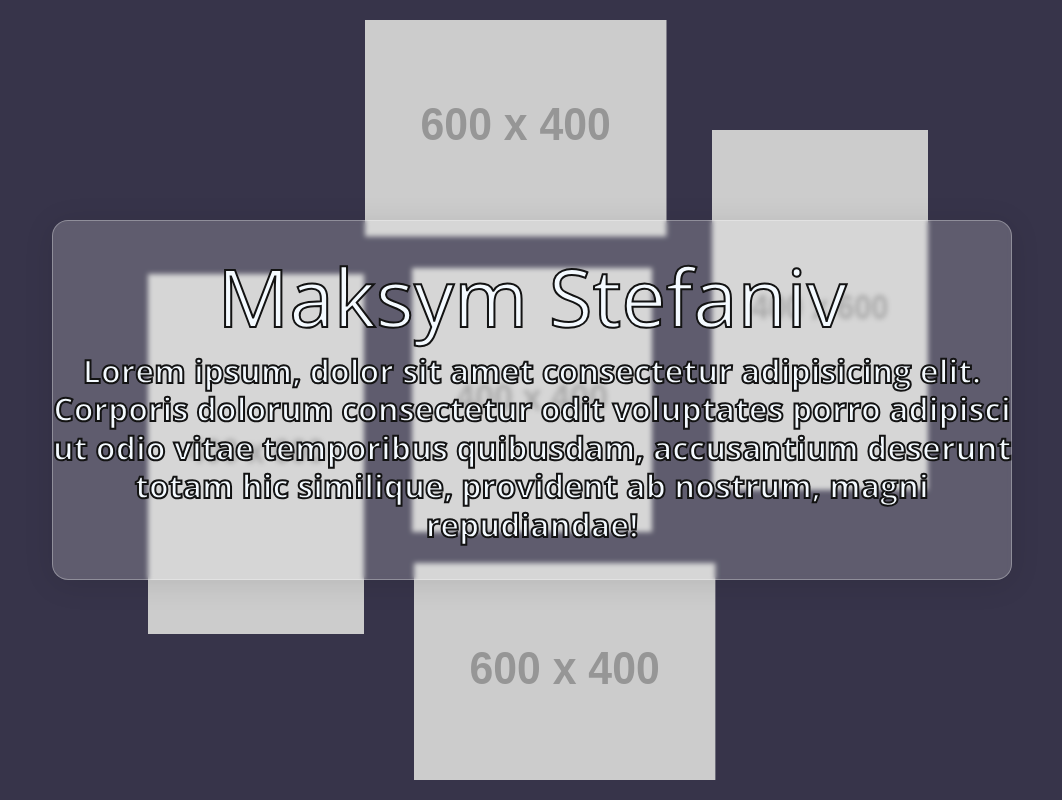
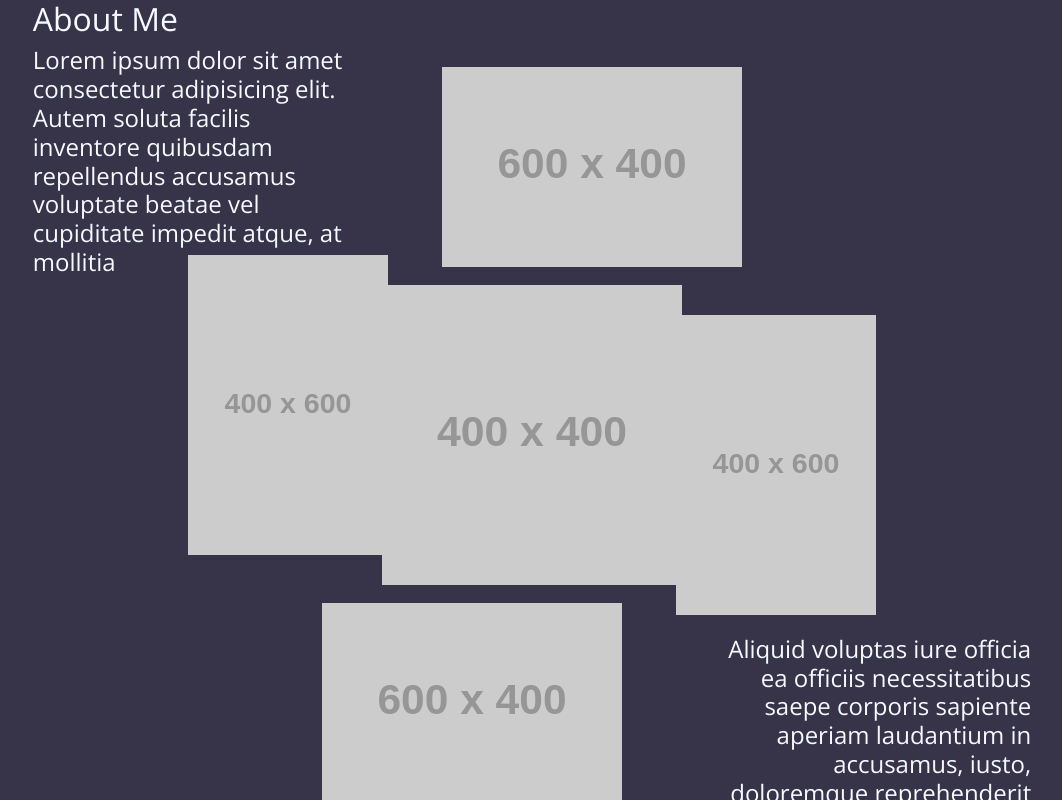
Before and after one commit to MaksyStef/Renew, a React (Vite) app in the folder MakSite/frontend/: page /#/about in a window 1280 px wide. Shown: the whole page, without its empty margins (108-1170 px from the left). Built offline with nearby package versions, Linux system fonts and the light colour scheme.

Commit message:
Redo the About page about_1 grid, got rid of the acrylic panel

```diff
--- a/MakSite/frontend/src/pages/About.tsx
+++ b/MakSite/frontend/src/pages/About.tsx
@@ -1,24 +1,41 @@
-import type { JSX } from 'react'
-import { Link } from 'react-router-dom'
+import type { JSX } from "react"
+import { Link } from "react-router-dom"
 
-import Footer from '../components/Footer.tsx'
-import PageWrapper from '../components/PageWrapper.tsx'
+import Footer from "../components/Footer.tsx"
+import PageWrapper from "../components/PageWrapper.tsx"
 
-import '../styles/about.scss'
+import "../styles/about.scss"
 
 export default function About(): JSX.Element {
   return (
     <>
       <PageWrapper className="page-wrapper_snap">
-        <div className="about_1 w-75 vh-100 d-flex flex-column justify-content-center align-items-center">
-          <h1 className="text-center display-1"><strong>Maksym Stefaniv</strong></h1>
-          <h2 className="text-center"><strong>Lorem ipsum, dolor sit amet consectetur adipisicing elit. Corporis dolorum consectetur odit voluptates porro adipisci ut odio vitae temporibus quibusdam, accusantium deserunt totam hic similique, provident ab nostrum, magni repudiandae!</strong></h2>
-          <div className="container container_photos position-absolute w-100 h-100 bottom-0">
-            <div className="d-inline container-sm container-sm_1 position-absolute"><img className='w-100 h-100' src="https://placehold.co/600x400"/></div>
-            <div className="d-inline container-sm container-sm_2 position-absolute"><img className='w-100 h-100' src="https://placehold.co/400x600"/></div>
-            <div className="d-inline container-sm container-sm_3 position-absolute"><img className='w-100 h-100' src="https://placehold.co/400x600"/></div>
-            <div className="d-inline container-sm container-sm_4 position-absolute"><img className='w-100 h-100' src="https://placehold.co/400x400"/></div>
-            <div className="d-inline container-sm container-sm_5 position-absolute"><img className='w-100 h-100' src="https://placehold.co/600x400"/></div>
+        <div className="about_1  w-75 vh-100 d-flex flex-column justify-content-center align-items-center">
+          <div className="container w-100 h-100">
+            <div className="about_grid d-grid w-100 h-100">
+              <div className="w-100 h-100 d-flex image_center">
+                <img src="https://placehold.co/400x400"/>
+              </div>
+              <div className="w-100 h-100 d-flex image_top">
+                <img src="https://placehold.co/600x400"/>
+              </div>
+              <div className="w-100 h-100 d-flex  image_left">
+                <img src="https://placehold.co/400x600"/>
+              </div>
+              <div className="w-100 h-100 d-flex image_bottom">
+                <img src="https://placehold.co/600x400"/>
+              </div>
+              <div className="w-100 h-100 d-flex image_right">
+                <img src="https://placehold.co/400x600"/>
+              </div>
+              <div className="text_1">
+                <h1 className="display-4 fs-2"><strong>About Me</strong></h1>
+                <h2 className="display-6 fs-4"><strong>Lorem ipsum dolor sit amet consectetur adipisicing elit. Autem soluta facilis inventore quibusdam repellendus accusamus voluptate beatae vel cupiditate impedit atque, at mollitia</strong></h2>
+              </div>
+              <div className="text_2 align-bottom pt-4 text-end">
+                <h2 className="display-6 fs-4"><strong>Aliquid voluptas iure officia ea officiis necessitatibus saepe corporis sapiente aperiam laudantium in accusamus, iusto, doloremque reprehenderit dolor dolore iusto accusamus ipsa</strong></h2>
+              </div>
+            </div>
           </div>
         </div>
         <div className="about_2 w-75 vh-100 d-flex flex-column justify-content-center align-items-center">
--- a/MakSite/frontend/src/styles/about.scss
+++ b/MakSite/frontend/src/styles/about.scss
@@ -1,153 +1,70 @@
 @import "./main.scss";
 
-.about_1 {
-  -webkit-text-stroke: 2px rgb(19, 19, 19);
-  overflow: visible;
 
-  &::after {
-    z-index: 2;
-    content: '';
-    position: absolute;
-    overflow: visible;
-    display: block;
-    width: 100%;
-    height: 45%;
-    background: rgba(255, 255, 255, 0.2);
-    border-radius: 16px;
-    box-shadow: 0 4px 30px rgba(0, 0, 0, 0.1);
-    backdrop-filter: blur(2.4px);
-    -webkit-backdrop-filter: blur(2.4px);
-    border: 1px solid rgba(255, 255, 255, 0.3);
+// === attempt 3 ===
+.about_grid {
+  grid-template-columns: repeat(3, 1fr);
+  grid-template-rows: repeat(3, 1fr);
+  img {
+    vertical-align: none;
   }
 
-  > * {
-    z-index: 3;
+  .image_center {
+    grid-area: 2 / 2 / 3 / 3;
+
+    img {
+      margin: auto;
+      width: 300px;
+    }
   }
-  .container_photos {
-    z-index: 1;
+  .image_top {
+    grid-area: 1 / 2 / 2 / 3;
 
-    .container-sm {
-      left: 50%;
-      top: 50%;
+    img {
+      margin: auto auto 0 auto;
+      translate: 20% -18px;
+    }
+  }
+  .image_left {
+    grid-area: 2 / 1 / 3 / 2;
 
-      &_1, &_5 {
-        aspect-ratio: 3/2;
-        width: 326px;
-        left: 50%;
-        top: 50%;
-      }
-      &_2, &_3 {
-        aspect-ratio: 2/3;
-        width: 240px;
-      }
-      &_1 {
-        translate: -55% -175%;
-      }
-      &_2 {
-        translate: -165% -35%;
-      }
-      &_3 {
-        translate: 70% -75%;
-      }
-      &_4 {
-        aspect-ratio: 1/1;
-        width: 264px;
-        translate: -50% -50%;
-      }
-      &_5 {
-        translate: -40% 75%;
-      }
+    img {
+      margin: auto 0 auto auto;
+      translate: 12px -10%;
     }
+  }
+  .image_bottom {
+    grid-area: 3 / 2 / 4 / 3;
     img {
-      position: relative;
+      margin: 0 auto auto auto;
+      translate: -20% 18px;
+    }
+  }
+  .image_right {
+    grid-area: 2 / 3 / 3 / 4;
+
+    img {
+      margin: auto auto auto 0;
+      translate: -12px 10%;
+    }
+  }
+  .text_1 {
+    grid-area: 1 / 1 / 2 / 2;
+    translate: -10% 0;
+  }
+  .text_2 {
+    grid-area: 3 / 3 / 4 / 4;
+    translate: 10% 10%;
+  }
+
+  .image_top, .image_bottom {
+    img {
+      width: 300px;
+    }
+  }
+  .image_left, .image_right {
+    img {
+      width: 200px;
     }
   }
 }
-
-@include media-breakpoint-down(sm) {
-  .about_1 {
-    .container_photos {
-      .container-sm {
-        display: block !important;
-        position: absolute !important;
-        width: 100% !important;
-        left: 50% !important;
-        top: 50% !important;
-        aspect-ratio: auto !important;
-        gap: 8px !important;
-
-        &_2, &_3 {
-          display: none !important;
-        }
-
-        &_1 {
-        translate: -50% -195% !important;
-        }
-        &_4 {
-        translate: -50% -50% !important;
-        }
-        &_5 {
-          translate: -50% 95% !important;
-        }
-      }
-    }
-  }
-}
-@include media-breakpoint-down(md) {
-  .about_1 {
-    .container_photos {
-      .container-sm {
-        &_1, &_5 {
-        }
-        &_2, &_3 {
-        }
-        &_1 {
-        }
-        &_2 {
-        }
-        &_3 {
-        }
-        &_4 {
-        }
-        &_5 {
-        }
-      }
-    }
-  }
-}
-@include media-breakpoint-down(lg) {
-  .about_1 {
-    .container-sm {
-      left: 50%;
-      top: 50%;
-
-      &_1, &_5 {
-        aspect-ratio: 3/2;
-        width: 326px;
-        left: 50%;
-        top: 50%;
-      }
-      &_2, &_3 {
-        aspect-ratio: 2/3;
-        width: 240px;
-      }
-      &_1 {
-        translate: -55% -175%;
-      }
-      &_2 {
-        translate: -165% -35%;
-      }
-      &_3 {
-        translate: 70% -75%;
-      }
-      &_4 {
-        aspect-ratio: 1/1;
-        width: 264px;
-        translate: -50% -50%;
-      }
-      &_5 {
-        translate: -40% 75%;
-      }
-    }
-  }
-}
```
